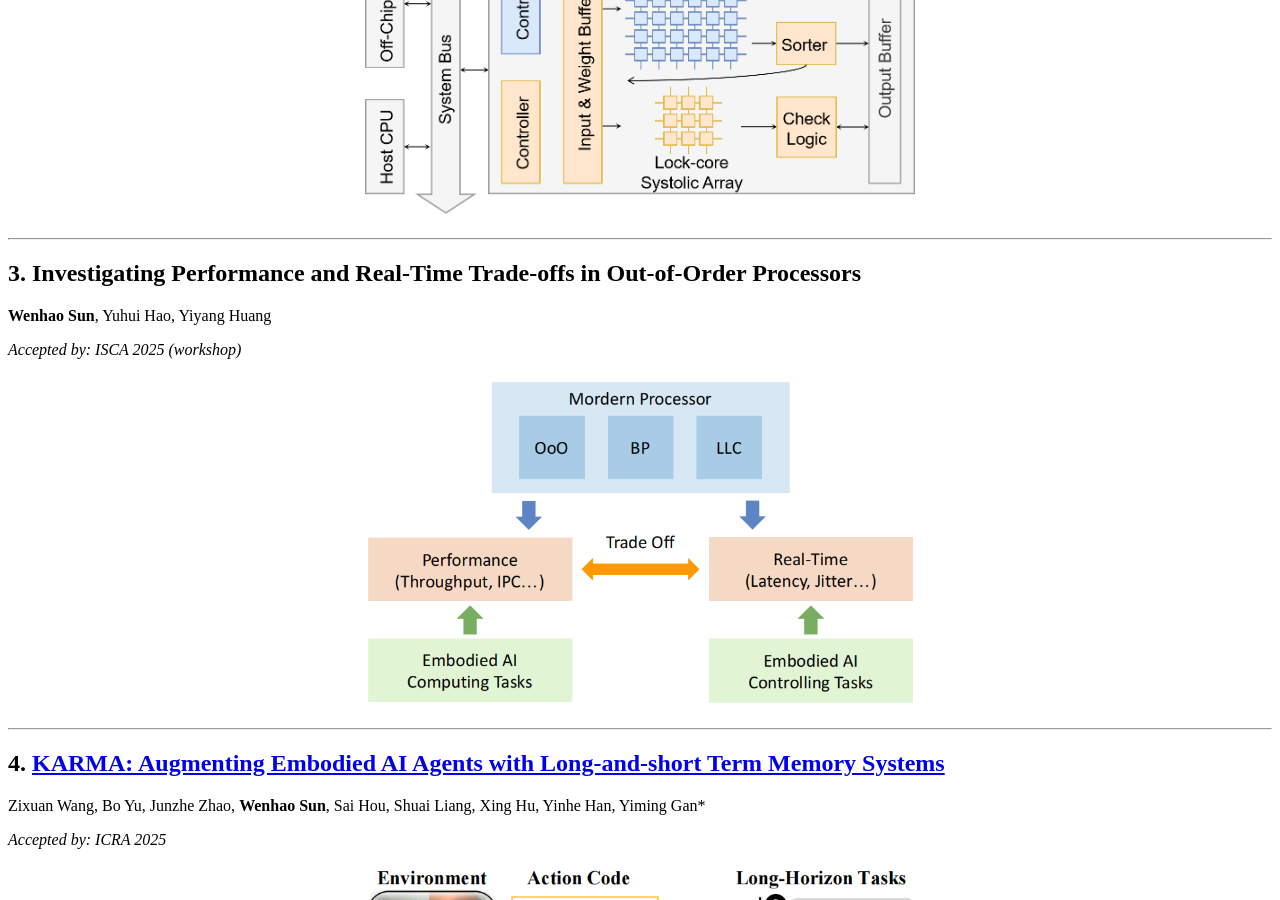
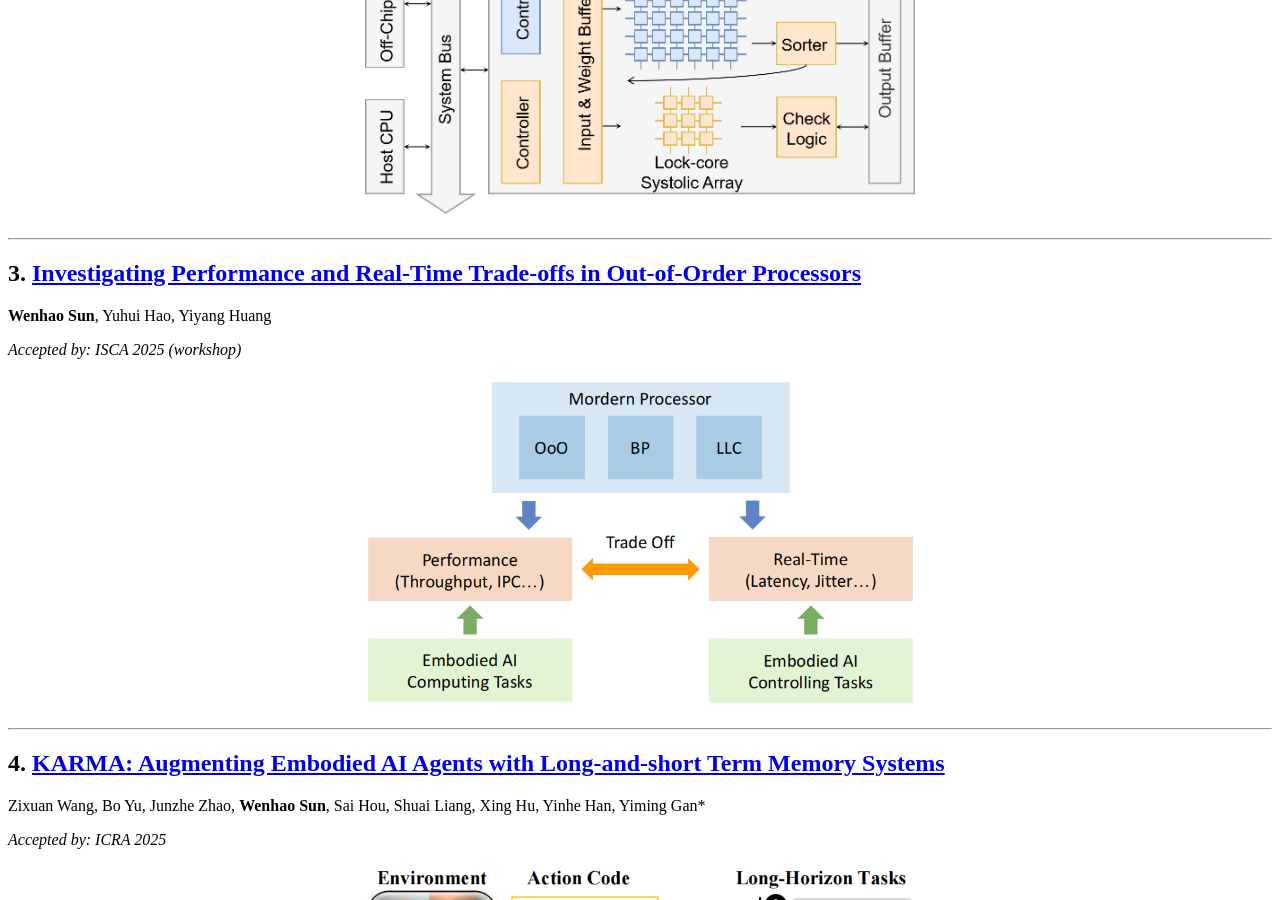
Before and after one commit to sun123-cmd/sun123-cmd.github.io, a Jekyll site: the page built from _pages/includes/pub.md, in a window 1280 px wide and 900 px high, scrolled down 1154 px. Built offline with Jekyll 4.4.1, drawn with Linux system fonts in a browser that asks for light colours; our own code applies the rules of GitHub Pages for plain Markdown files; some of the changed lines change nothing that is shown.

Commit message:
Update pub.md

```diff
--- a/_pages/includes/pub.md
+++ b/_pages/includes/pub.md
@@ -27,7 +27,7 @@
 
 ---
 
-## 3. Investigating Performance and Real-Time Trade-offs in Out-of-Order Processors
+## 3. [Investigating Performance and Real-Time Trade-offs in Out-of-Order Processors](https://arch4eai.github.io/file/WenhaoSun_OoOCPU.pdf)
 
  **Wenhao Sun**, Yuhui Hao, Yiyang Huang
 
```
